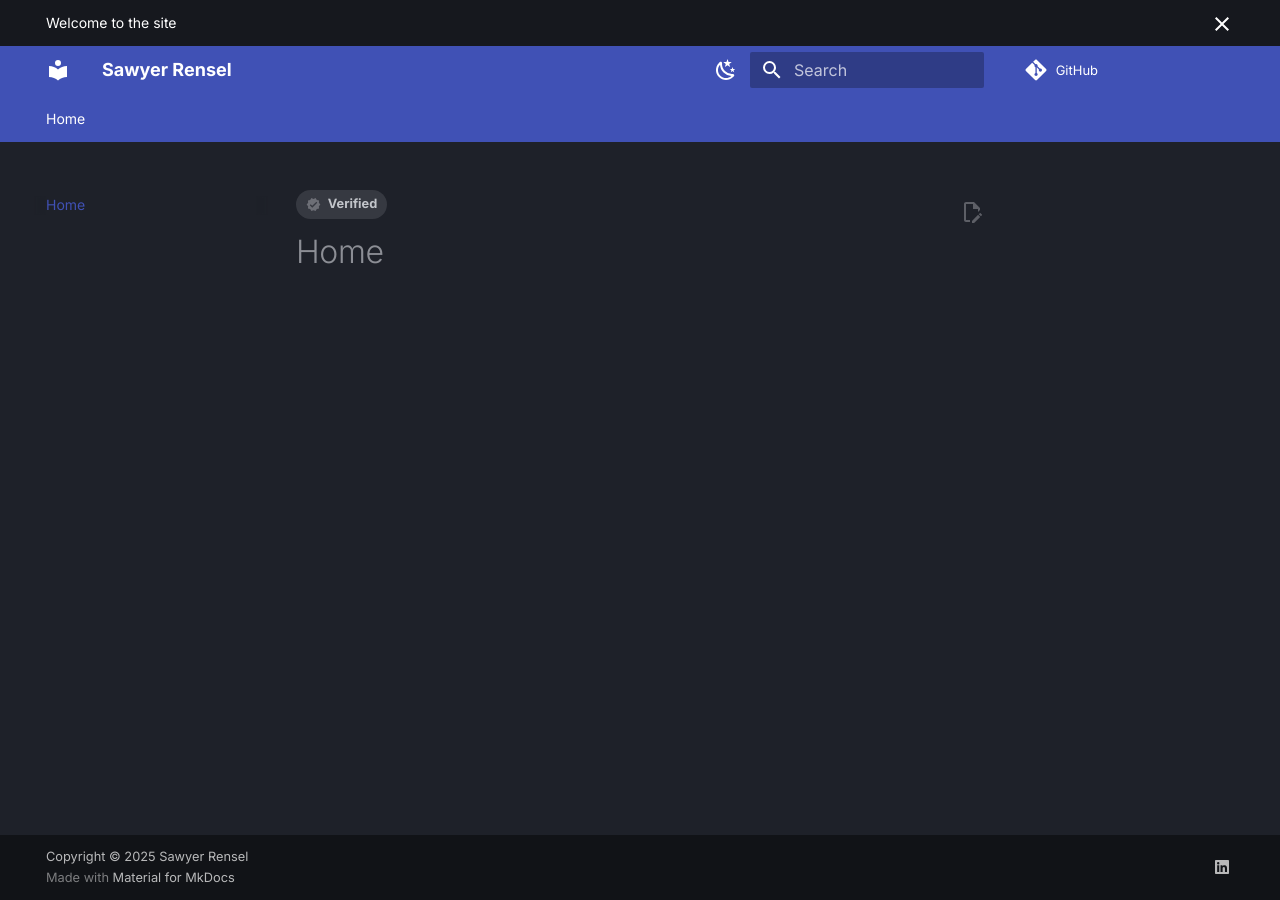
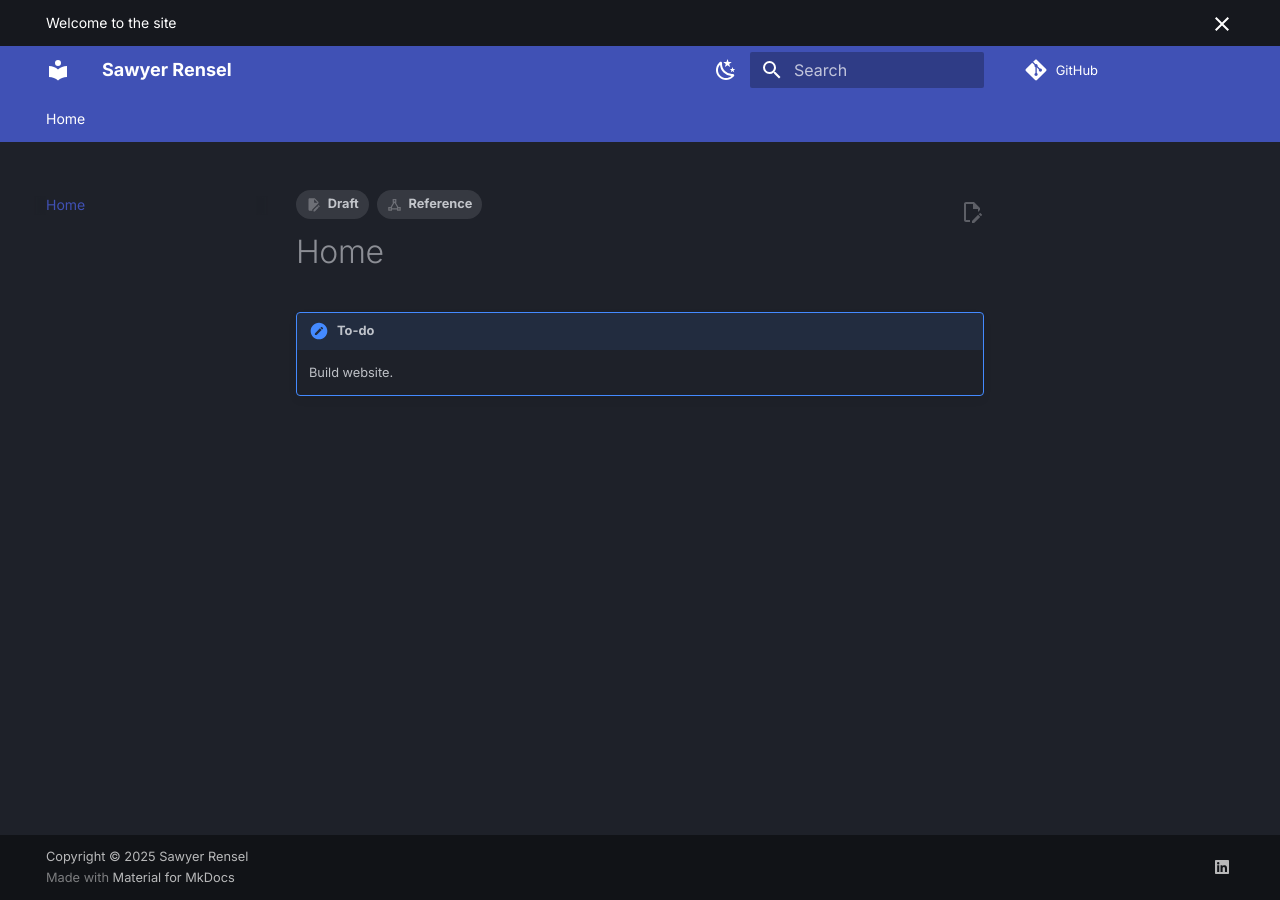
Before and after one commit to SawyerRensel/rensel.xyz, an MkDocs documentation site: the page built from docs/index.md, in a window 1280 px wide. Built offline with MkDocs 1.6.1 and Material for MkDocs 9.7.7, drawn with Linux system fonts in a browser that asks for light colours; comment, search, counter and statistics services are not loaded; the version menu is left out.

Commit message:
Added tags page

```diff
--- a/docs/index.md
+++ b/docs/index.md
@@ -1,7 +1,12 @@
 ---
 title: Home
 tags:
-    - Verified
+    - Draft
+    - Reference
 ---
 
 # Home
+
+!!! to-do
+
+    Build website.
--- a/mkdocs.yml
+++ b/mkdocs.yml
@@ -73,7 +73,7 @@ theme:
 
 
 plugins:
-  - tags:
+  - tags
   - blog:
       blog_toc: true
       authors_file: ".authors.yml"
```
Also changed, not shown: docs/tags.md (added, +5 -0 lines).
